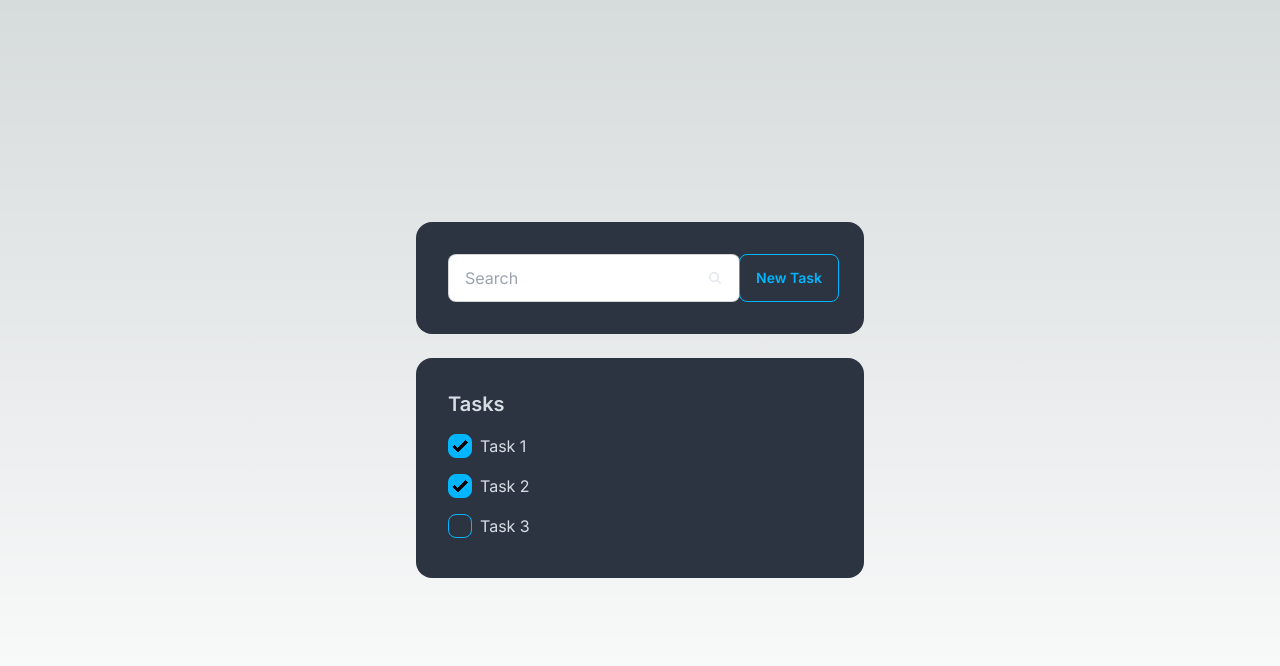
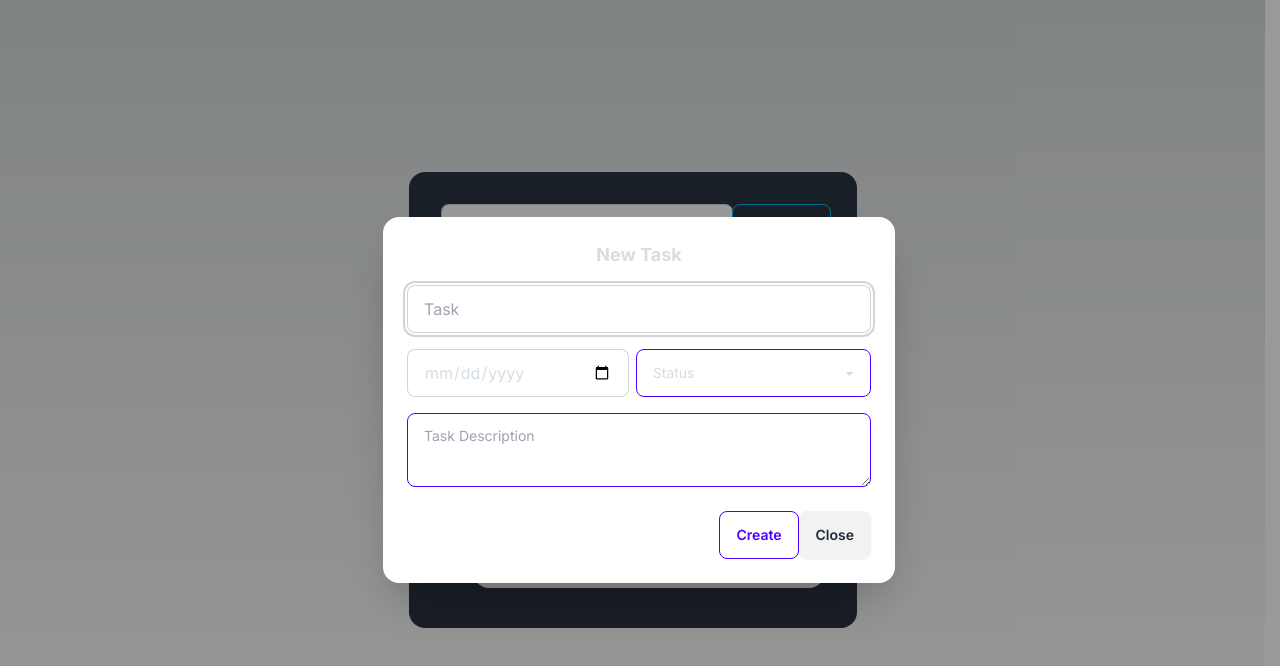
Before and after one commit to aliftech/todoapp, a Next.js app: page /todo in a window 1280 px wide. Both pictures are taken after a click on the button "New Task". Shown: the top 666 px of the page. Built offline with nearby package versions, Linux system fonts and the light colour scheme.

Commit message:
perf: finish the todo task UI

```diff
--- /dev/null
+++ b/app/components/accordeon/TaskAccordeon.tsx
@@ -0,0 +1,42 @@
+'use client';
+import React, { useState } from 'react';
+
+interface AccordionItemProps {
+    title: string;
+    content: string;
+    name: string;
+    isChecked?: boolean;
+    isDone?: boolean;
+}
+
+const TaskAccordeon: React.FC<AccordionItemProps> = ({ title, content, name, isChecked = false, isDone = false }) => {
+    const [done, setDone] = useState(isDone);
+    const [open, setOpen] = useState(isChecked);
+
+    const handleCheckboxChange = () => {
+      setDone(!done);
+    };
+
+    const handleOpenAccordeon = () => {
+        setOpen(!open);
+    }
+    return (
+        <label className="flex items-center gap-2">
+            <input
+                type="checkbox"
+                checked={done}
+                onChange={handleCheckboxChange}
+                className="checkbox checkbox-info"
+            />
+            <div className="collapse collapse-plus bg-base-200 my-2">
+                <input type="radio" name={name} defaultChecked={open} onChange={handleOpenAccordeon} />
+                <div className="collapse-title font-medium">{title}</div>
+                <div className="collapse-content">
+                    <p>{content}</p>
+                </div>
+            </div>
+        </label>
+  );
+};
+
+export default TaskAccordeon;
--- a/app/components/modal/TaskModal.tsx
+++ b/app/components/modal/TaskModal.tsx
@@ -1,24 +1,40 @@
+'use client';
 import React from 'react'
 
 const TaskModal = () => {
   return (
-    <div className="card bg-neutral text-neutral-content w-full max-w-md mx-4">
-        <div className="card-body items-center text-center">
-          <label className="input input-bordered flex flex-col w-full gap-2">
+    <>
+    <button className="btn btn-outline btn-info" onClick={() => document.getElementById('taskModel').showModal()}>New Task</button>
+    <dialog id="taskModel" className="modal modal-bottom sm:modal-middle">
+        <div className="modal-box">
+          <h3 className="font-bold text-lg mb-4">New Task</h3>
+          <label className="input input-bordered flex flex-col w-full gap-2 mb-4">
             <input type="text" className="h-full" placeholder="Task" />
           </label>
 
           <div className="join w-full gap-2">
             <input type="date" className="input input-bordered w-full" placeholder="Deadline" />
             <select className="select select-primary w-full">
-              <option disabled selected>Priority</option>
-              <option>High</option>
-              <option>Medium</option>
-              <option>Low</option>
+              <option disabled selected>Status</option>
+              <option>Not Started</option>
+              <option>On progress</option>
+              <option>Done</option>
+              <option>Canceled</option>
             </select>
           </div>
+
+          <textarea className="textarea textarea-primary flex flex-col w-full gap-2 mt-4" placeholder="Task Description"></textarea>
+
+          <div className="modal-action">
+          <form method="dialog">
+            {/* if there is a button in form, it will close the modal */}
+            <button className="btn btn-outline btn-primary">Create</button>
+            <button className="btn">Close</button>
+          </form>
         </div>
       </div>
+    </dialog>
+    </>
   )
 }
 
--- a/app/todo/page.tsx
+++ b/app/todo/page.tsx
@@ -1,6 +1,8 @@
 import React from 'react';
+import TaskAccordeon from '../components/accordeon/TaskAccordeon'; // Adjust the import path as necessary
+import TaskModal from '../components/modal/TaskModal';
 
-const TodoPage = () => {
+const AccordionPage: React.FC = () => {
   return (
     <div className="container flex flex-col items-center justify-center min-h-screen gap-4">
       <div className="card bg-neutral text-neutral-content w-full max-w-md mx-4">
@@ -21,49 +23,42 @@ const TodoPage = () => {
                 />
               </svg>
             </label>
-            <button className="btn btn-outline btn-info">New Task</button>
+      <TaskModal />
+
           </div>
         </div>
       </div>
 
-      <div className="card bg-neutral text-neutral-content w-full max-w-md mx-4 mt-2">
-        <div className="card-body">
-          <h2 className="card-title">Tasks</h2>
-          <ul className="list-none w-full">
-            <li className="flex items-center justify-between py-2">
-              <label className="flex items-center gap-2">
-                <input
-                  type="checkbox"
-                  defaultChecked
-                  className="checkbox checkbox-info"
-                />
-                <span>Task 1</span>
-              </label>
-            </li>
-            <li className="flex items-center justify-between py-2">
-              <label className="flex items-center gap-2">
-                <input
-                  type="checkbox"
-                  defaultChecked
-                  className="checkbox checkbox-info"
-                />
-                <span>Task 2</span>
-              </label>
-            </li>
-            <li className="flex items-center justify-between py-2">
-              <label className="flex items-center gap-2">
-                <input
-                  type="checkbox"
-                  className="checkbox checkbox-info"
-                />
-                <span>Task 3</span>
-              </label>
-            </li>
-          </ul>
+      <div className="card bg-neutral text-neutral-content w-full max-w-md mx-4">
+        <div className="card-body items-center text-center">
+          <h2 className="card-title">Task List</h2>
+          <div className="w-full">
+            <TaskAccordeon
+              title="Task 1"
+              content="Lorem ipsum dolor sit amet consectetur adipisicing elit. Doloremque enim perferendis adipisci minima, tenetur dolor veritatis odio optio quidem totam perspiciatis. Doloribus, quod. Accusantium quisquam, veritatis vitae minima nemo porro."
+              name="my-accordion-3"
+              isChecked={false}
+              isDone={false}
+            />
+            <TaskAccordeon
+              title="Task 2"
+              content="Lorem ipsum dolor sit amet consectetur adipisicing elit. Doloremque enim perferendis adipisci minima, tenetur dolor veritatis odio optio quidem totam perspiciatis. Doloribus, quod. Accusantium quisquam, veritatis vitae minima nemo porro."
+              name="my-accordion-3"
+              isChecked={false}
+              isDone={true}
+            />
+            <TaskAccordeon
+              title="Task 3"
+              content="Lorem ipsum dolor sit amet consectetur adipisicing elit. Doloremque enim perferendis adipisci minima, tenetur dolor veritatis odio optio quidem totam perspiciatis. Doloribus, quod. Accusantium quisquam, veritatis vitae minima nemo porro."
+              name="my-accordion-3"
+              isChecked={false}
+              isDone={false}
+            />
+          </div>
         </div>
       </div>
     </div>
   );
 };
 
-export default TodoPage;
+export default AccordionPage;
```
